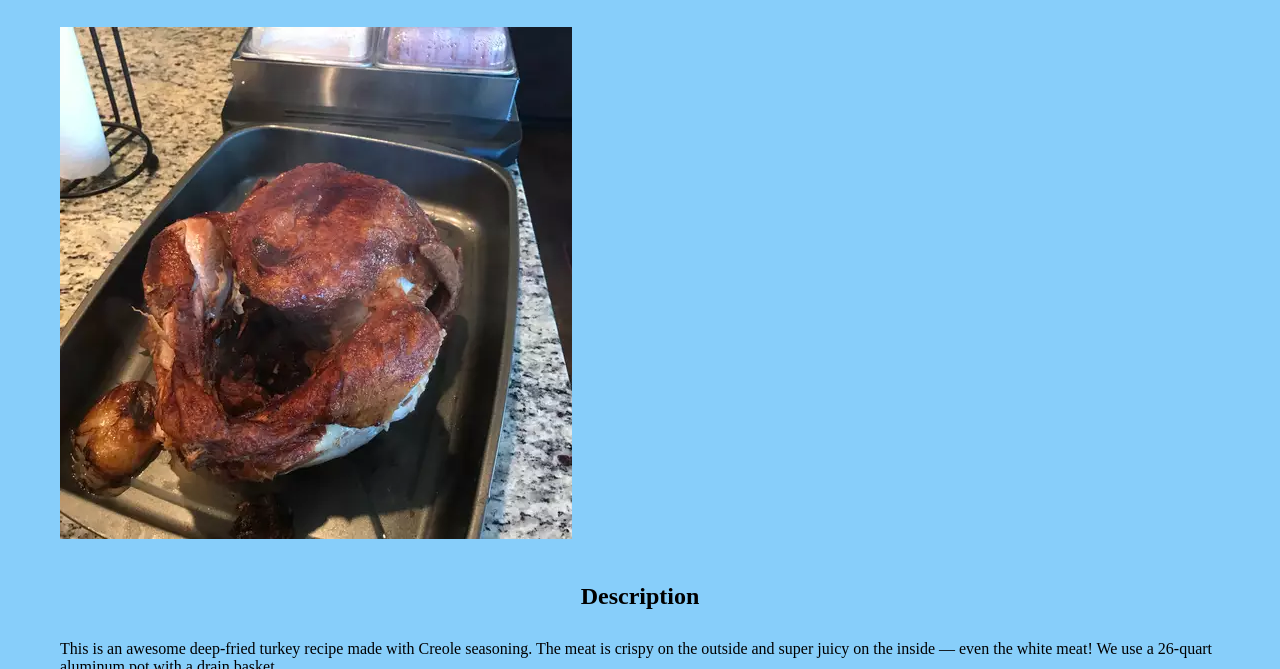
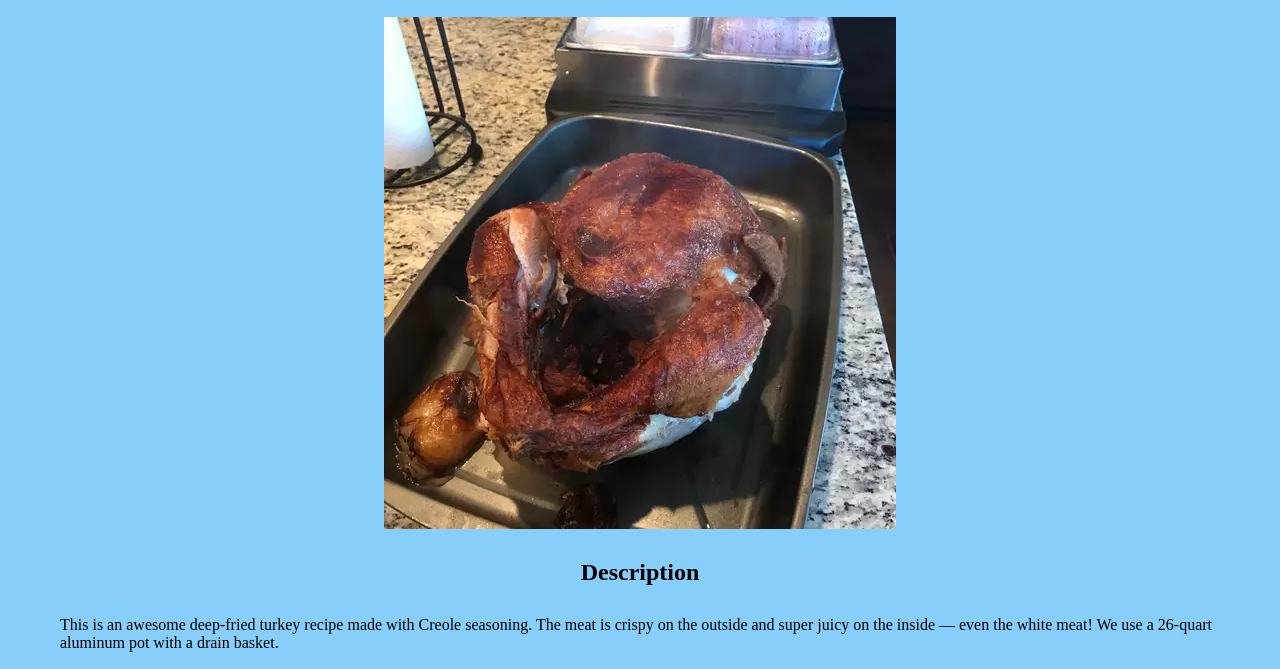
Before and after one commit to HiRAMJH/odin-recipes, a plain HTML site: page recipes/turkey.html in a window 1280 px wide. Shown: the part 118-787 px from the top of the page. Drawn offline with Linux system fonts and the light colour scheme.

Commit message:
completed styling flex box

```diff
--- a/style.css
+++ b/style.css
@@ -1,6 +1,13 @@
 *{
     margin: 10px;
     padding: 10px;
+}
+
+img {
+    display: flex;
+    justify-content: center;
+    align-content: center;
+    margin: auto;
 }
 
 h1{
```
